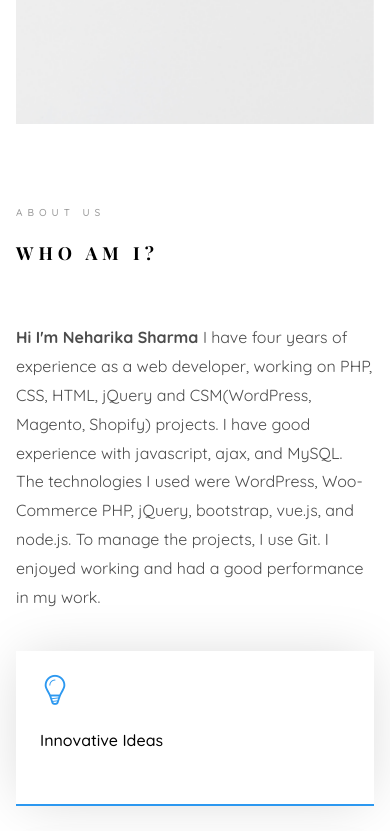
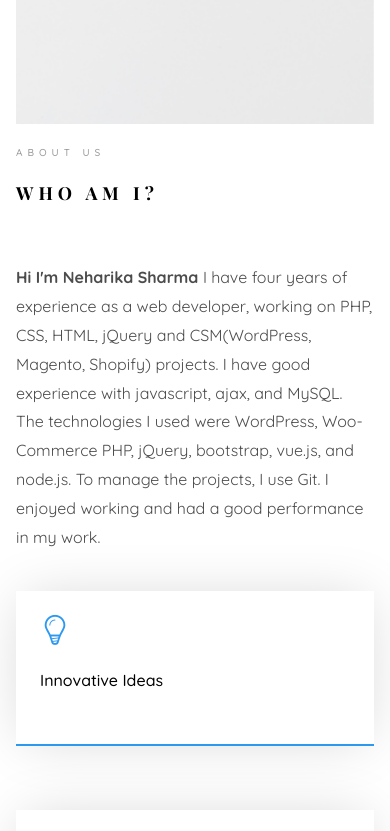
Before and after one commit to neharika30/portfolio, a plain HTML site: page index.html in a window 390 px wide. Shown: the part 720-1551 px from the top of the page. Drawn offline with nearby package versions, Linux system fonts and the light colour scheme; files whose address does not match are found by name; a web font is replaced by a local one.

Commit message:
Add files via upload

```diff
--- a/css/style.css
+++ b/css/style.css
@@ -1454,7 +1454,8 @@ body.offcanvas {
 .project .desc span { color: rgba(255, 255, 255, 0.9);font-size: 15px; }
 .otherclass{display:none;}
      @media screen and (max-width: 480px) {
-		  .colorlib-contact {
-      padding-top: 20px;
-      padding-bottom: 30px; }
+	.colorlib-experience, .colorlib-skills, .colorlib-education, .colorlib-blog, .colorlib-work, .colorlib-about, .colorlib-services, .colorlib-contact {
+
+      padding-top: 20px!important;
+      padding-bottom: 30px !important; }
 	 }
```
